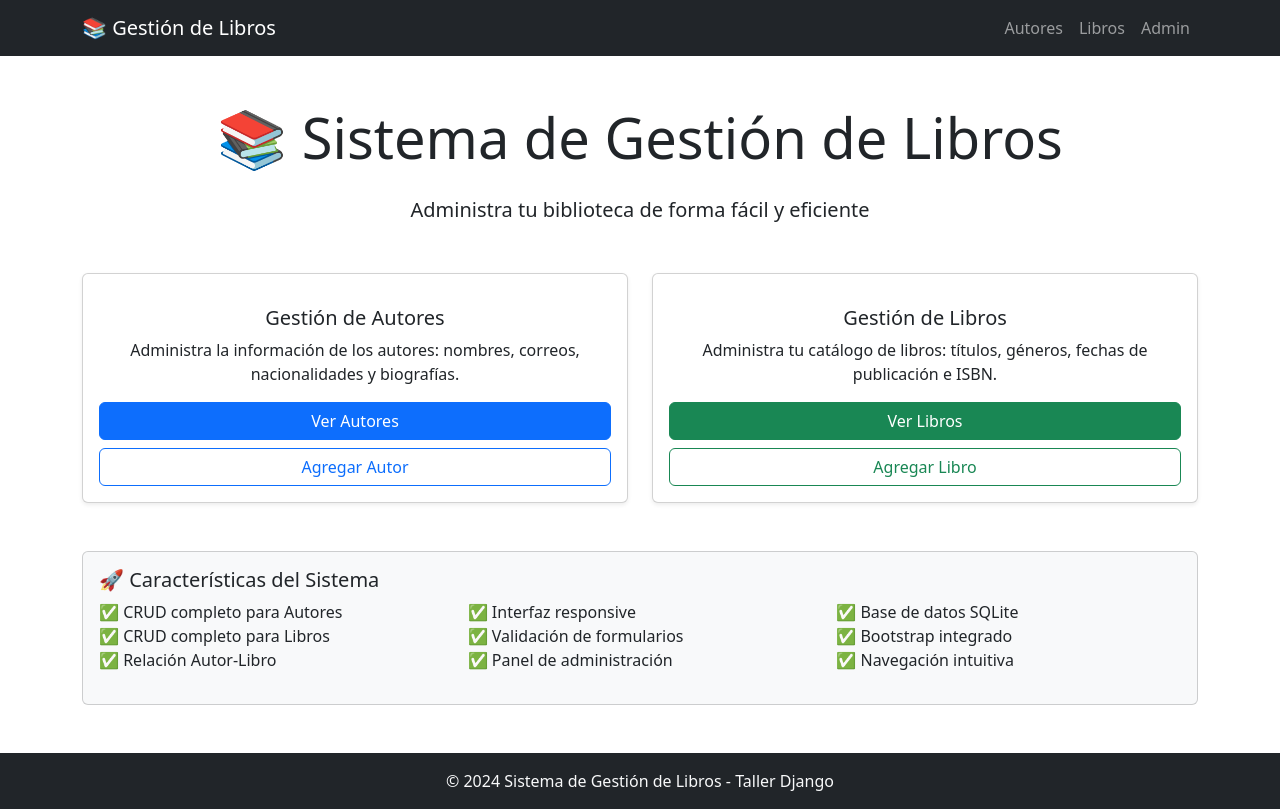
After one commit to NicolMunoz012/libros_electivaI, a Django app: page / in a window 1280 px wide. The commit adds this page. Run offline with Django 5.2, Linux system fonts and the light colour scheme; some libraries are stand-ins or nearby versions.

Commit message:
agregando inicio.html

```diff
--- a/proyecto/gestion/urls.py
+++ b/proyecto/gestion/urls.py
@@ -1,16 +1,21 @@
 from django.urls import path
 from .views import (
+    inicio,
     AutorListView, AutorDeleteView, autor_create, autor_update,
     LibroListView, LibroDeleteView, libro_create, libro_update
 )
 
 urlpatterns = [
+    # Página de inicio
+    path('', inicio, name='inicio'),
 
+    # URLs para Autores
     path('autores/', AutorListView.as_view(), name='autor_list'),
     path('autores/crear/', autor_create, name='autor_create'),
     path('autores/editar/<int:pk>/', autor_update, name='autor_update'),
     path('autores/eliminar/<int:pk>/', AutorDeleteView.as_view(), name='autor_delete'),
 
+    # URLs para Libros
     path('libros/', LibroListView.as_view(), name='libro_list'),
     path('libros/crear/', libro_create, name='libro_create'),
     path('libros/editar/<int:pk>/', libro_update, name='libro_update'),
--- a/proyecto/gestion/views.py
+++ b/proyecto/gestion/views.py
@@ -3,6 +3,10 @@ from django.views.generic import ListView, DeleteView
 from django.urls import reverse_lazy
 from .models import Autor, Libro
 from .forms import AutorForm, LibroForm
+
+def inicio(request):
+    """Vista para la página de inicio"""
+    return render(request, 'inicio.html')
 
 class AutorListView(ListView):
     model = Autor
--- a/proyecto/proyecto/settings.py
+++ b/proyecto/proyecto/settings.py
@@ -55,7 +55,7 @@ ROOT_URLCONF = 'proyecto.urls'
 TEMPLATES = [
     {
         'BACKEND': 'django.template.backends.django.DjangoTemplates',
-        'DIRS': [],
+        'DIRS': [BASE_DIR / 'templates'],
         'APP_DIRS': True,
         'OPTIONS': {
             'context_processors': [
--- /dev/null
+++ b/proyecto/templates/inicio.html
@@ -0,0 +1,117 @@
+<!DOCTYPE html>
+<html lang="es">
+<head>
+    <meta charset="UTF-8">
+    <meta name="viewport" content="width=device-width, initial-scale=1.0">
+    <title>Sistema de Gestión de Libros</title>
+    <link href="https://cdn.jsdelivr.net/npm/bootstrap@5.3.0/dist/css/bootstrap.min.css" rel="stylesheet">
+</head>
+<body>
+    <nav class="navbar navbar-expand-lg navbar-dark bg-dark">
+        <div class="container">
+            <a class="navbar-brand" href="{% url 'inicio' %}">📚 Gestión de Libros</a>
+            <button class="navbar-toggler" type="button" data-bs-toggle="collapse" data-bs-target="#navbarNav">
+                <span class="navbar-toggler-icon"></span>
+            </button>
+            <div class="collapse navbar-collapse" id="navbarNav">
+                <ul class="navbar-nav ms-auto">
+                    <li class="nav-item">
+                        <a class="nav-link" href="{% url 'autor_list' %}">Autores</a>
+                    </li>
+                    <li class="nav-item">
+                        <a class="nav-link" href="{% url 'libro_list' %}">Libros</a>
+                    </li>
+                    <li class="nav-item">
+                        <a class="nav-link" href="/admin/">Admin</a>
+                    </li>
+                </ul>
+            </div>
+        </div>
+    </nav>
+
+    <div class="container mt-5">
+        <div class="row">
+            <div class="col-12 text-center">
+                <h1 class="display-4 mb-4">📚 Sistema de Gestión de Libros</h1>
+                <p class="lead mb-5">Administra tu biblioteca de forma fácil y eficiente</p>
+            </div>
+        </div>
+
+        <div class="row g-4">
+            <div class="col-md-6">
+                <div class="card h-100 shadow-sm">
+                    <div class="card-body text-center">
+                        <div class="mb-3">
+                            <i class="fas fa-user-edit" style="font-size: 3rem; color: #007bff;"></i>
+                        </div>
+                        <h5 class="card-title">Gestión de Autores</h5>
+                        <p class="card-text">Administra la información de los autores: nombres, correos, nacionalidades y biografías.</p>
+                        <div class="d-grid gap-2">
+                            <a href="{% url 'autor_list' %}" class="btn btn-primary">Ver Autores</a>
+                            <a href="{% url 'autor_create' %}" class="btn btn-outline-primary">Agregar Autor</a>
+                        </div>
+                    </div>
+                </div>
+            </div>
+
+            <div class="col-md-6">
+                <div class="card h-100 shadow-sm">
+                    <div class="card-body text-center">
+                        <div class="mb-3">
+                            <i class="fas fa-book" style="font-size: 3rem; color: #28a745;"></i>
+                        </div>
+                        <h5 class="card-title">Gestión de Libros</h5>
+                        <p class="card-text">Administra tu catálogo de libros: títulos, géneros, fechas de publicación e ISBN.</p>
+                        <div class="d-grid gap-2">
+                            <a href="{% url 'libro_list' %}" class="btn btn-success">Ver Libros</a>
+                            <a href="{% url 'libro_create' %}" class="btn btn-outline-success">Agregar Libro</a>
+                        </div>
+                    </div>
+                </div>
+            </div>
+        </div>
+
+        <div class="row mt-5">
+            <div class="col-12">
+                <div class="card bg-light">
+                    <div class="card-body">
+                        <h5 class="card-title">🚀 Características del Sistema</h5>
+                        <div class="row">
+                            <div class="col-md-4">
+                                <ul class="list-unstyled">
+                                    <li>✅ CRUD completo para Autores</li>
+                                    <li>✅ CRUD completo para Libros</li>
+                                    <li>✅ Relación Autor-Libro</li>
+                                </ul>
+                            </div>
+                            <div class="col-md-4">
+                                <ul class="list-unstyled">
+                                    <li>✅ Interfaz responsive</li>
+                                    <li>✅ Validación de formularios</li>
+                                    <li>✅ Panel de administración</li>
+                                </ul>
+                            </div>
+                            <div class="col-md-4">
+                                <ul class="list-unstyled">
+                                    <li>✅ Base de datos SQLite</li>
+                                    <li>✅ Bootstrap integrado</li>
+                                    <li>✅ Navegación intuitiva</li>
+                                </ul>
+                            </div>
+                        </div>
+                    </div>
+                </div>
+            </div>
+        </div>
+    </div>
+
+    <footer class="bg-dark text-light text-center py-3 mt-5">
+        <div class="container">
+            <p class="mb-0">&copy; 2024 Sistema de Gestión de Libros - Taller Django</p>
+        </div>
+    </footer>
+
+    <script src="https://cdn.jsdelivr.net/npm/bootstrap@5.3.0/dist/js/bootstrap.bundle.min.js"></script>
+    <script src="https://kit.fontawesome.com/your-fontawesome-kit.js" crossorigin="anonymous"></script>
+</body>
+</html>
```
Also changed, not shown: proyecto/gestion/templates/gestion/base.html (+8 -2 lines), proyecto/gestion/migrations/0002_alter_autor_id_alter_libro_id.py (added), proyecto/gestion/templates/gestion/libro_confirm_delete.html (renamed from proyecto/gestion/templates/libro_confirm_delete.html), proyecto/gestion/templates/gestion/libro_create.html (renamed from proyecto/gestion/templates/libro_create.html), proyecto/gestion/templates/gestion/libro_list.html (renamed from proyecto/gestion/templates/libro_list.html), proyecto/gestion/templates/gestion/libro_update.html (renamed from proyecto/gestion/templates/libro_update.html).
